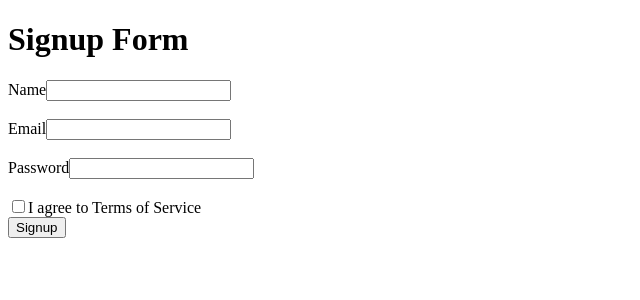
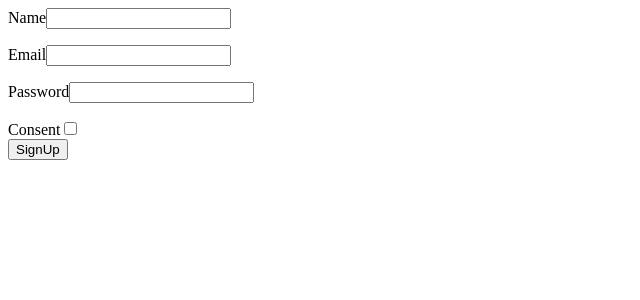
Before and after one commit to surbhi322/React-Easy-Test---React-Easy-Signup-Form---4tta77pbwpax, a React app: page / in a window 1280 px wide. Shown: the top 300 px of the page, without its empty margins (0-640 px from the left). Built offline with nearby package versions, Linux system fonts and the light colour scheme.

Commit message:
Update App.js

```diff
--- a/src/components/App.js
+++ b/src/components/App.js
@@ -1,12 +1,90 @@
-import React from "react";
-import SignUp from './SignUp';
+import React, { useState } from "react";
+import "../styles/App.css";
+import { signUpFormValidation } from "../utils/validation";
 
 const App = () => {
+  const [name, setName] = useState("");
+  const [email, setEmail] = useState("");
+  const [password, setPassword] = useState("");
+  const [consent, setConsent] = useState(false);
+  const [errors, setErrors] = useState({});
   return (
-    <div className ="App">
-        <SignUp />
-    </div>
+    <>
+      <form
+        onSubmit={(e) => {
+          // console.log(name);
+          let obj = {
+            name: name,
+            email: email,
+            password: password,
+            consent: consent
+          };
 
-  )
-}
+          e.preventDefault();
+          setErrors(signUpFormValidation(obj));
+          //console.log(errors);
+        }}
+      >
+        <div>
+          <label>
+            Name
+            <input
+              type="text"
+              id="name"
+              value={name}
+              onChange={(e) => {
+                setName(e.target.value);
+              }}
+            ></input>
+          </label>
+          <p>{errors.name ? errors.name : null}</p>
+        </div>
+        <div>
+          <label>
+            Email
+            <input
+              type="text"
+              value={email}
+              id="email"
+              onChange={(e) => {
+                setEmail(e.target.value);
+              }}
+            ></input>
+          </label>
+          <p>{errors.email ? errors.email : null}</p>
+        </div>
+        <div>
+          <label>
+            Password
+            <input
+              type="PassWord"
+              id="password"
+              value={password}
+              onChange={(e) => {
+                setPassword(e.target.value);
+              }}
+            ></input>
+          </label>
+          <p>{errors.password ? errors.password : null}</p>
+        </div>
+        <div>
+          <label>
+            Consent
+            <input
+              type="checkbox"
+              id="consent"
+              required
+              onChange={() => {
+                setConsent(!consent);
+              }}
+            ></input>
+          </label>
+          {/* <p>{!consent ? "Checkbox not selected" : null}</p> */}
+        </div>
+        <button type="submit">SignUp</button>
+      </form>
+    </>
+  );
+};
+
 export default App;
```
